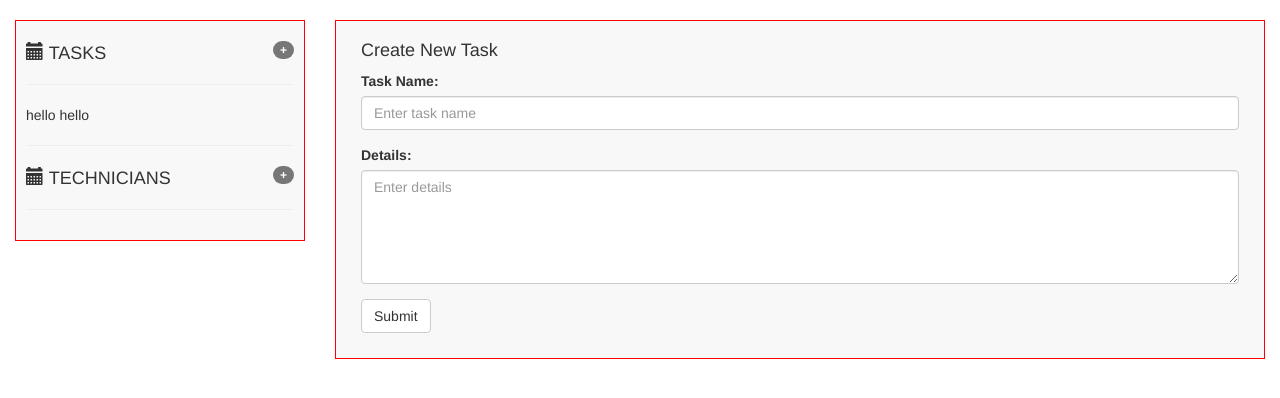
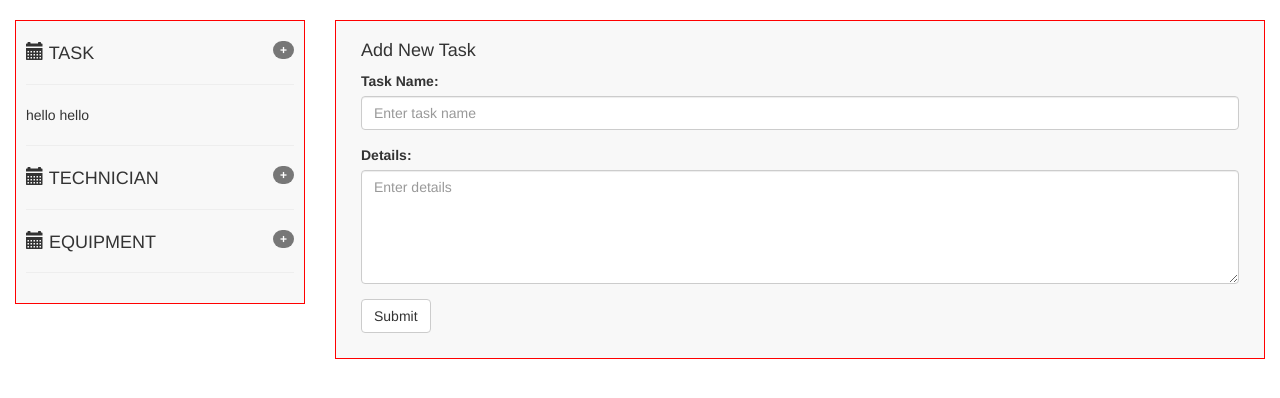
Before and after one commit to jennLam/task-assign, a Flask app: page /show-task-form in a window 1280 px wide. Shown: the part 52-450 px from the top of the page. Run offline with Flask 2, Linux system fonts and the light colour scheme; the visitor is signed in with stand-in values (Sample User, id 1); data comes from the database, SQL or seed files in the repository; parts of the project's set-up code (start-up, migrations or seed data) failed here and were passed over; some libraries are stand-ins or nearby versions.

Commit message:
Created add new equip form.

```diff
--- a/model.py
+++ b/model.py
@@ -34,7 +34,7 @@ class Technician(db.Model):
     user_id = db.Column(db.Integer, db.ForeignKey("users.user_id"))
     name = db.Column(db.String(50), nullable=False)
     email = db.Column(db.String(100), nullable=False)
-    phone_number = db.Column(db.Integer, nullable=False)
+    phone_number = db.Column(db.String(25), nullable=False)
     start_date = db.Column(db.DateTime, nullable=False)
 
     user = db.relationship("User", backref=db.backref("technicians"))
--- a/server.py
+++ b/server.py
@@ -178,6 +178,30 @@ def add_tech():
     return redirect(request.referrer)
 
 
+@app.route("/show-equip-form")
+def show_equip_form():
+    """Show equipment form."""
+
+    return render_template("equip.html")
+
+
+@app.route("add-equip", methods=["POST"])
+def add_equip():
+    """Add equipment to database."""
+
+    name = request.form.get("name")
+    ein = request.form.get("ein")
+    eq_type = request.form.get("type")
+
+    existing_equip = Equipment.query.filter_by(name=name).first()
+
+    new_equip = Equipment(name=name, ein=ein, eq_type=eq_type)
+
+    check_and_add(existing_equip, new_equip)
+
+    return redirect(request.referrer)
+
+
 @app.route("/logout")
 @login_required
 def process_logout():
--- a/templates/base.html
+++ b/templates/base.html
@@ -62,7 +62,7 @@
     {% if session.get("user_id") %}
     <div class="col-sm-3 col-lg-3">
       <div class="sidebar">
-        <h4 class="header"><span class="glyphicon glyphicon-calendar"></span> TASKS
+        <h4 class="header"><span class="glyphicon glyphicon-calendar"></span> TASK
           <a href="/show-task-form" class="badge pull-right">+</a>
         </h4>
         <hr>
@@ -71,8 +71,13 @@
         hello
         <hr>
 
-        <h4 class="header"><span class="glyphicon glyphicon-calendar"></span> TECHNICIANS
+        <h4 class="header"><span class="glyphicon glyphicon-calendar"></span> TECHNICIAN
           <a href="/show-tech-form" class="badge pull-right">+</a>
+        </h4>
+        <hr>
+
+        <h4 class="header"><span class="glyphicon glyphicon-calendar"></span> EQUIPMENT
+          <a href="/show-equip-form" class="badge pull-right">+</a>
         </h4>
         <hr>
 
--- a/templates/task.html
+++ b/templates/task.html
@@ -2,7 +2,7 @@
 {% block content %}
 
 <div class="container-fluid">
-  <h4>Create New Task</h4>
+  <h4>Add New Task</h4>
 
   <form action="/add-task" method="POST">
     <div class="form-group">
--- a/templates/tech.html
+++ b/templates/tech.html
@@ -2,7 +2,7 @@
 {% block content %}
 
 <div class="container-fluid">
-  <h4>Create New Technician</h4>
+  <h4>Add New Technician</h4>
 
   <form action="/add-tech" method="POST">
     <div class="form-group">
```
Also changed, not shown: templates/equip.html (added, +31 -0 lines), 1 other file.
